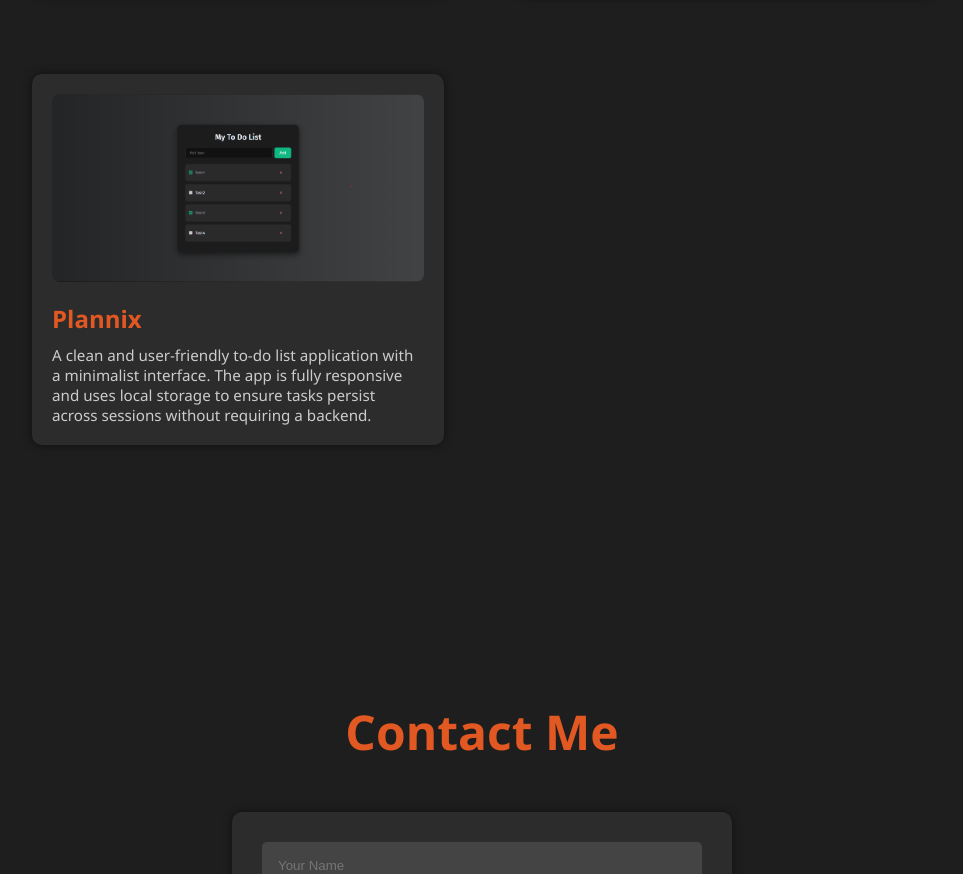
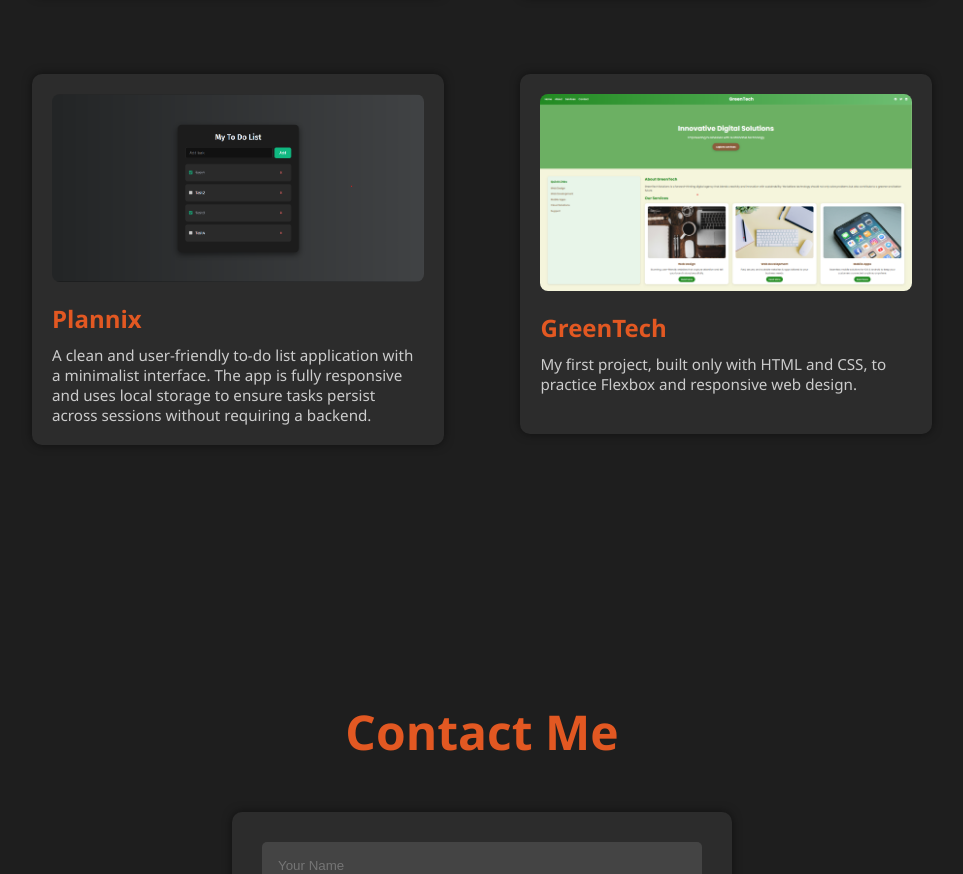
Before and after one commit to Pranjal-Sahu21/personal-portfolio, a plain HTML site: page index.html in a window 1280 px wide. Shown: the part 3007-3881 px from the top of the page, without its empty margins (158-1121 px from the left). Drawn offline with Linux system fonts and the light colour scheme.

Commit message:
Added GreenTech

```diff
--- a/index.html
+++ b/index.html
@@ -181,6 +181,14 @@
                             backend.</p>
                     </div>
                 </a>
+                <a href="https://greentechnologies.netlify.app/" target="_blank">
+                    <div class="project-card">
+                        <img src="assets/greentech.png" alt="GreenTech Screenshot" class="project-img">
+                        <h2 class="project-title">GreenTech</h2>
+                        <p class="project-desc"> My first project, built only with HTML and CSS, to practice Flexbox and
+                            responsive web design. <br> <br> </p>
+                    </div>
+                </a>
             </div>
         </section>
 
```
Also changed, not shown: assets/greentech.png (added).
